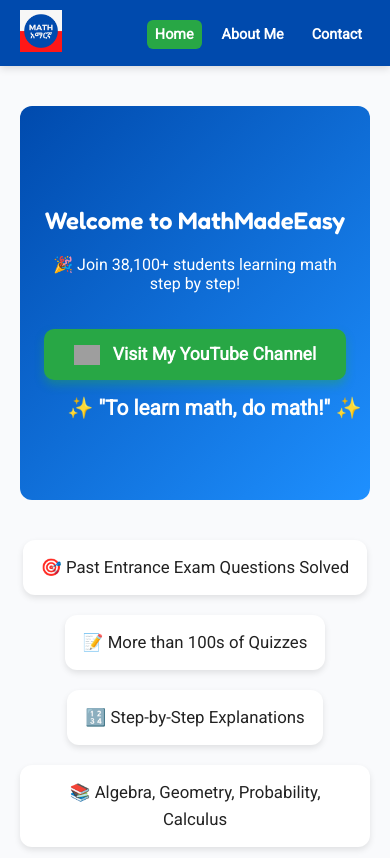
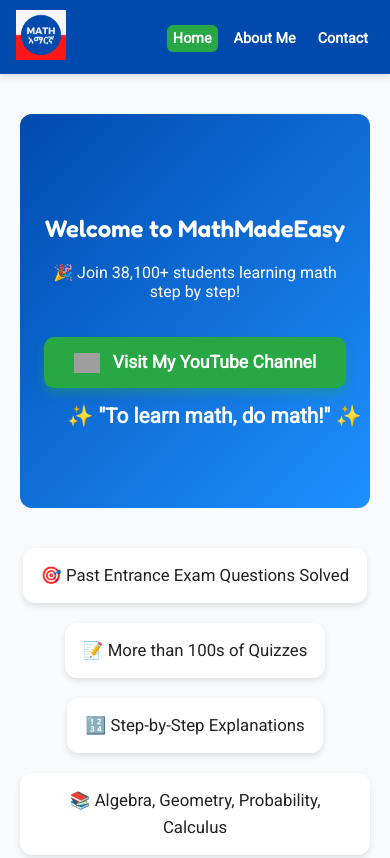
Before and after one commit to BethGmariam/mathmadeeasy, a plain HTML site: page index.html in a window 390 px wide. Shown: the top 858 px of the page. Drawn offline with Linux system fonts and the light colour scheme; grey boxes are pictures that could not be loaded.

Commit message:
index mobile fix

```diff
--- a/index.html
+++ b/index.html
@@ -117,9 +117,9 @@
 header {
   display: flex;
   align-items: center;
-  justify-content: space-between; /* logo left, nav right */
+  justify-content: space-between;
   background-color: #004aad;
-  padding: 10px 20px;
+  padding: 10px 16px; /* added breathing room on both sides */
   box-shadow: 0 2px 8px rgba(0, 0, 0, 0.15);
   position: sticky;
   top: 0;
@@ -136,17 +136,18 @@
   margin: 0;
   padding: 0;
   display: flex;
-  gap: 25px; /* normal spacing on desktop */
+  gap: 14px; /* reduced space between Home, About, Contact */
 }
 
 nav ul li a {
   color: white;
   text-decoration: none;
   font-weight: 600;
-  font-size: 1.1rem;
-  padding: 8px 12px;
+  font-size: 1rem;
+  padding: 6px 8px; /* slightly tighter padding */
   border-radius: 6px;
   transition: background-color 0.3s ease;
+  white-space: nowrap;
 }
 
 nav ul li a:hover,
@@ -154,19 +155,14 @@
   background-color: #28a745;
 }
 
-/* Mobile fix: shrink spacing so links fit on right */
+/* Mobile adjustments */
 @media (max-width: 600px) {
   nav ul {
-    gap: 12px; /* reduce spacing */
+    gap: 10px; /* even smaller gap on small screens */
   }
-
   nav ul li a {
-    font-size: 0.9rem; /* slightly smaller font */
-    padding: 6px 8px;  /* tighter padding */
-  }
-
-  header img.logo {
-    height: 42px; /* shrink logo slightly */
+    font-size: 0.9rem;
+    padding: 5px 6px;
   }
 }
 
```
